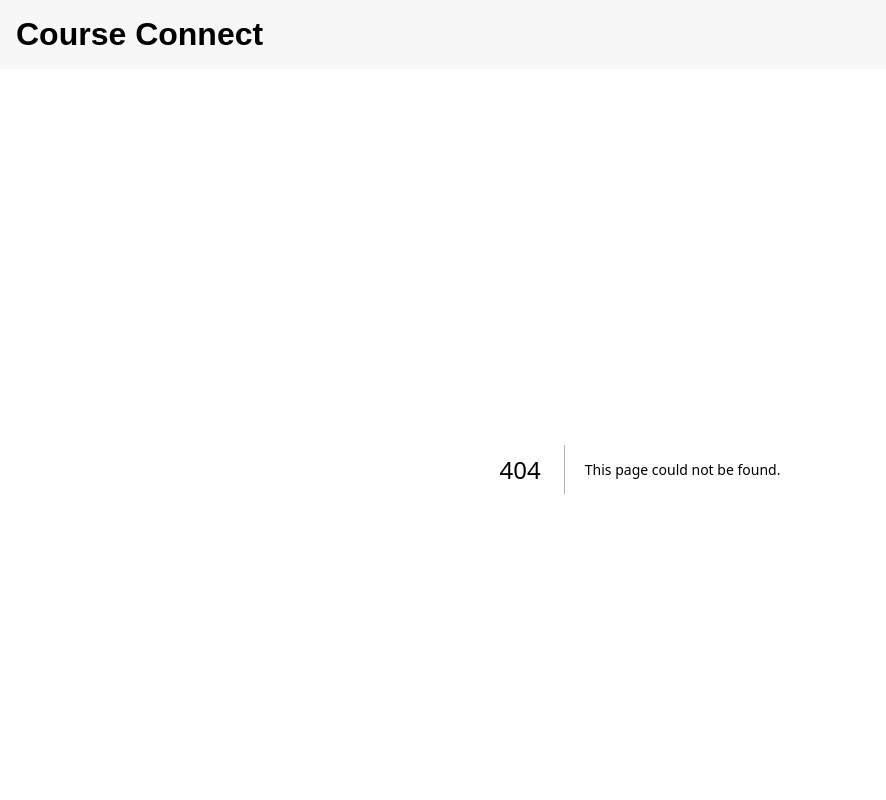
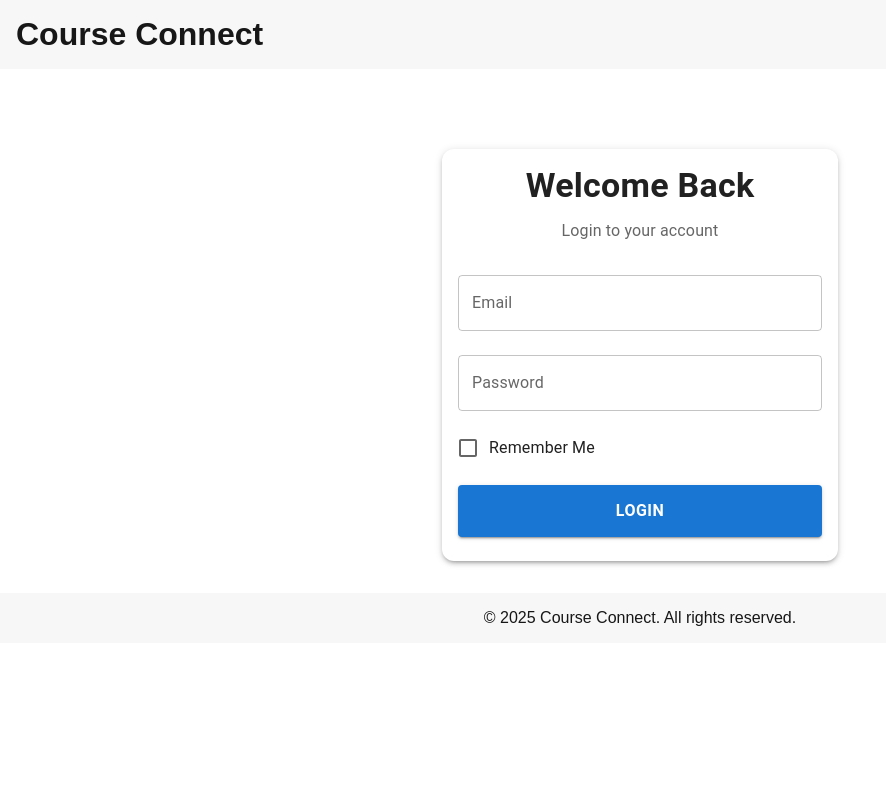
Before and after one commit to CourseConnect-TUDublin/Course-Connect, a Next.js app: page /login in a window 1280 px wide. Before the commit this address had no page. Shown: the top 800 px of the page, without its empty margins (0-886 px from the left). Built offline with nearby package versions, Linux system fonts and the light colour scheme.

Commit message:
Enhanced login page UI with improved styling and layout

```diff
--- /dev/null
+++ b/src/app/api/login/route.js
@@ -0,0 +1,48 @@
+export async function GET() {
+    return new Response(JSON.stringify({ message: "Login API is working!" }), {
+      status: 200,
+      headers: { "Content-Type": "application/json" }
+    });
+  }
+
+  export async function POST(req) {
+    try {
+      const body = await req.json();
+      console.log("Received Login Data:", body);
+
+      const { email, password } = body;
+
+      // Validate input
+      if (!email || !password) {
+        return new Response(JSON.stringify({ error: "Email and password are required!" }), {
+          status: 400,
+          headers: { "Content-Type": "application/json" }
+        });
+      }
+
+      // Mock database user (Replace this with real authentication logic)
+      const mockUser = {
+        email: "user@example.com",
+        password: "password123",
+      };
+
+      // Check credentials
+      if (email === mockUser.email && password === mockUser.password) {
+        return new Response(
+          JSON.stringify({ message: "Login successful", token: "mock-jwt-token" }),
+          { status: 200, headers: { "Content-Type": "application/json" } }
+        );
+      } else {
+        return new Response(JSON.stringify({ error: "Invalid email or password" }), {
+          status: 401,
+          headers: { "Content-Type": "application/json" }
+        });
+      }
+    } catch (error) {
+      console.error("API Error:", error);
+      return new Response(JSON.stringify({ error: "Internal Server Error" }), {
+        status: 500,
+        headers: { "Content-Type": "application/json" }
+      });
+    }
+  }
--- /dev/null
+++ b/src/app/login/page.js
@@ -0,0 +1,111 @@
+"use client";
+
+import { useState } from "react";
+import { useRouter } from "next/navigation";
+import {
+  Container,
+  TextField,
+  Button,
+  Typography,
+  CircularProgress,
+  Alert,
+  Card,
+  CardContent,
+  Box,
+  FormControlLabel,
+  Checkbox,
+} from "@mui/material";
+
+export default function LoginPage() {
+  const [email, setEmail] = useState("");
+  const [password, setPassword] = useState("");
+  const [loading, setLoading] = useState(false);
+  const [error, setError] = useState("");
+  const [rememberMe, setRememberMe] = useState(false);
+  const router = useRouter();
+
+  const handleLogin = async () => {
+    setLoading(true);
+    setError("");
+
+    try {
+      const response = await fetch("/api/login", {
+        method: "POST",
+        headers: { "Content-Type": "application/json" },
+        body: JSON.stringify({ email, password }),
+      });
+
+      const data = await response.json();
+
+      if (!response.ok) {
+        throw new Error(data.message || "Login failed");
+      }
+
+      // Save token (if needed)
+      localStorage.setItem("authToken", data.token);
+
+      // Redirect after login
+      router.push("/dashboard");
+    } catch (err) {
+      setError(err.message);
+    } finally {
+      setLoading(false);
+    }
+  };
+
+  return (
+    <Container maxWidth="xs" sx={{ mt: 10, display: "flex", justifyContent: "center" }}>
+      <Card sx={{ width: "100%", boxShadow: 3, borderRadius: 3 }}>
+        <CardContent>
+          <Typography variant="h4" fontWeight="bold" textAlign="center" gutterBottom>
+            Welcome Back
+          </Typography>
+          <Typography variant="body1" color="text.secondary" textAlign="center" gutterBottom>
+            Login to your account
+          </Typography>
+
+          {error && <Alert severity="error" sx={{ mb: 2 }}>{error}</Alert>}
+
+          <Box component="form" sx={{ mt: 2 }}>
+            <TextField
+              label="Email"
+              type="email"
+              fullWidth
+              variant="outlined"
+              margin="normal"
+              value={email}
+              onChange={(e) => setEmail(e.target.value)}
+            />
+
+            <TextField
+              label="Password"
+              type="password"
+              fullWidth
+              variant="outlined"
+              margin="normal"
+              value={password}
+              onChange={(e) => setPassword(e.target.value)}
+            />
+
+            <FormControlLabel
+              control={<Checkbox checked={rememberMe} onChange={() => setRememberMe(!rememberMe)} />}
+              label="Remember Me"
+              sx={{ display: "flex", justifyContent: "start", mt: 1 }}
+            />
+
+            <Button
+              variant="contained"
+              color="primary"
+              fullWidth
+              sx={{ mt: 2, py: 1.5, fontSize: "1rem", fontWeight: "bold" }}
+              onClick={handleLogin}
+              disabled={loading}
+            >
+              {loading ? <CircularProgress size={24} color="inherit" /> : "Login"}
+            </Button>
+          </Box>
+        </CardContent>
+      </Card>
+    </Container>
+  );
+}
```
Also changed, not shown: src/app/login/login.module.css (added, +49 -0 lines), src/app/api/timetable/route.ts (deleted), src/app/dashboard/page.js (renamed from src/app/page.js).
